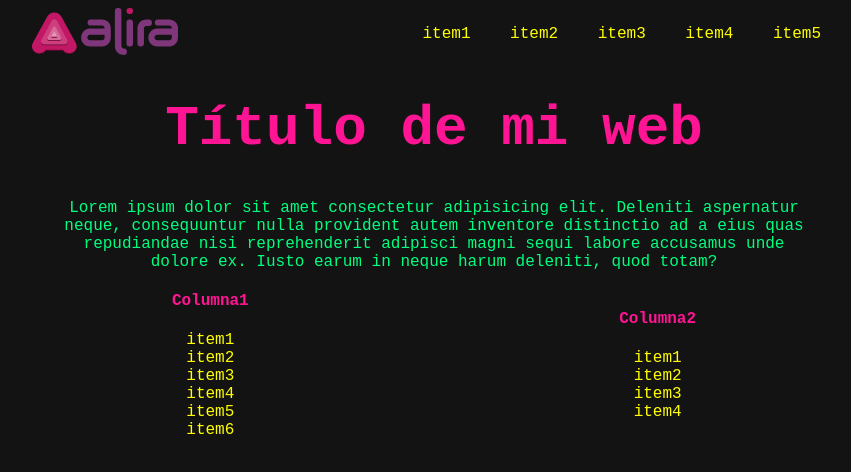
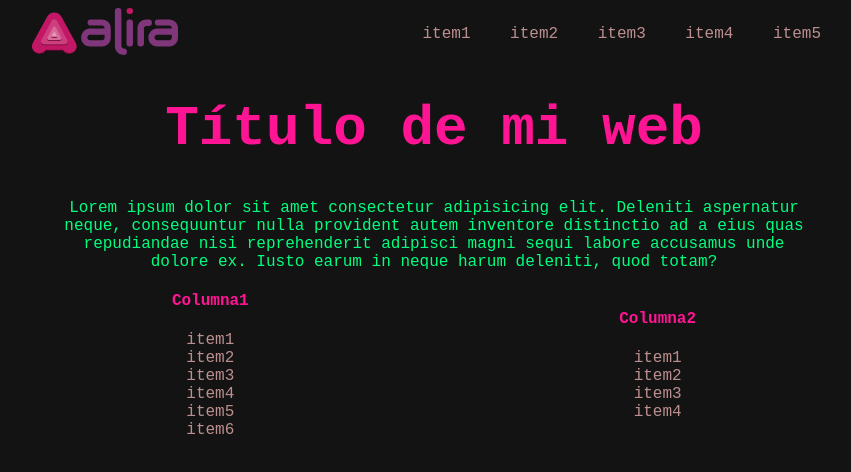
Before and after one commit to davidgimenez783/davidgimenez-ejerciciogit..io, a plain HTML site: page index.html in a window 1280 px wide. Shown: the whole page, without its empty margins (206-1057 px from the left). Drawn offline with Linux system fonts and the light colour scheme.

Commit message:
Cambio color de los a

```diff
--- a/style.css
+++ b/style.css
@@ -14,7 +14,7 @@ body {
 }
 nav a {
    padding: 10px 15px;
-   color: yellow;
+   color: rosybrown;
 }
 nav a:hover {
    transition: .3s ease-in-out;
```
